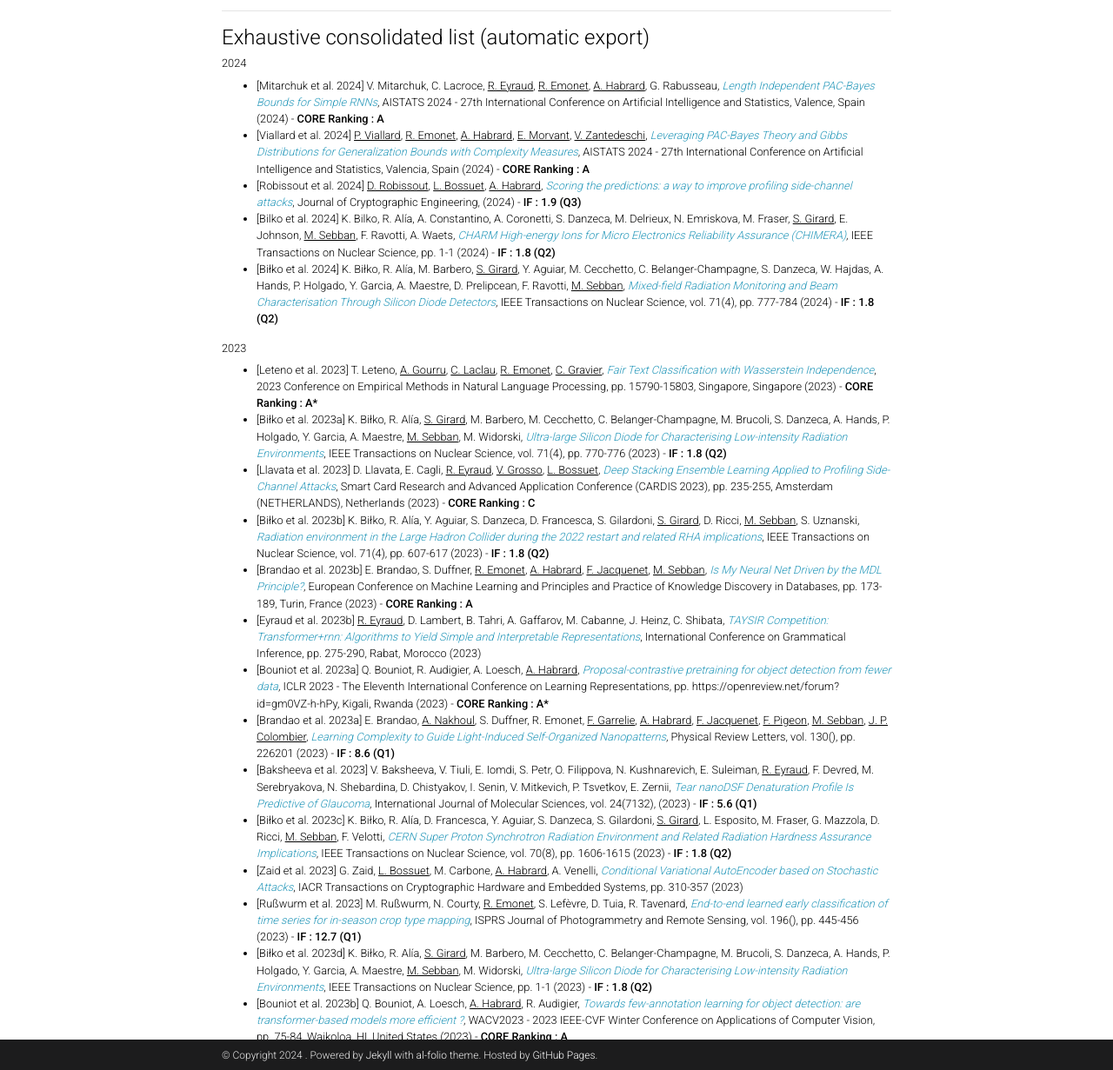
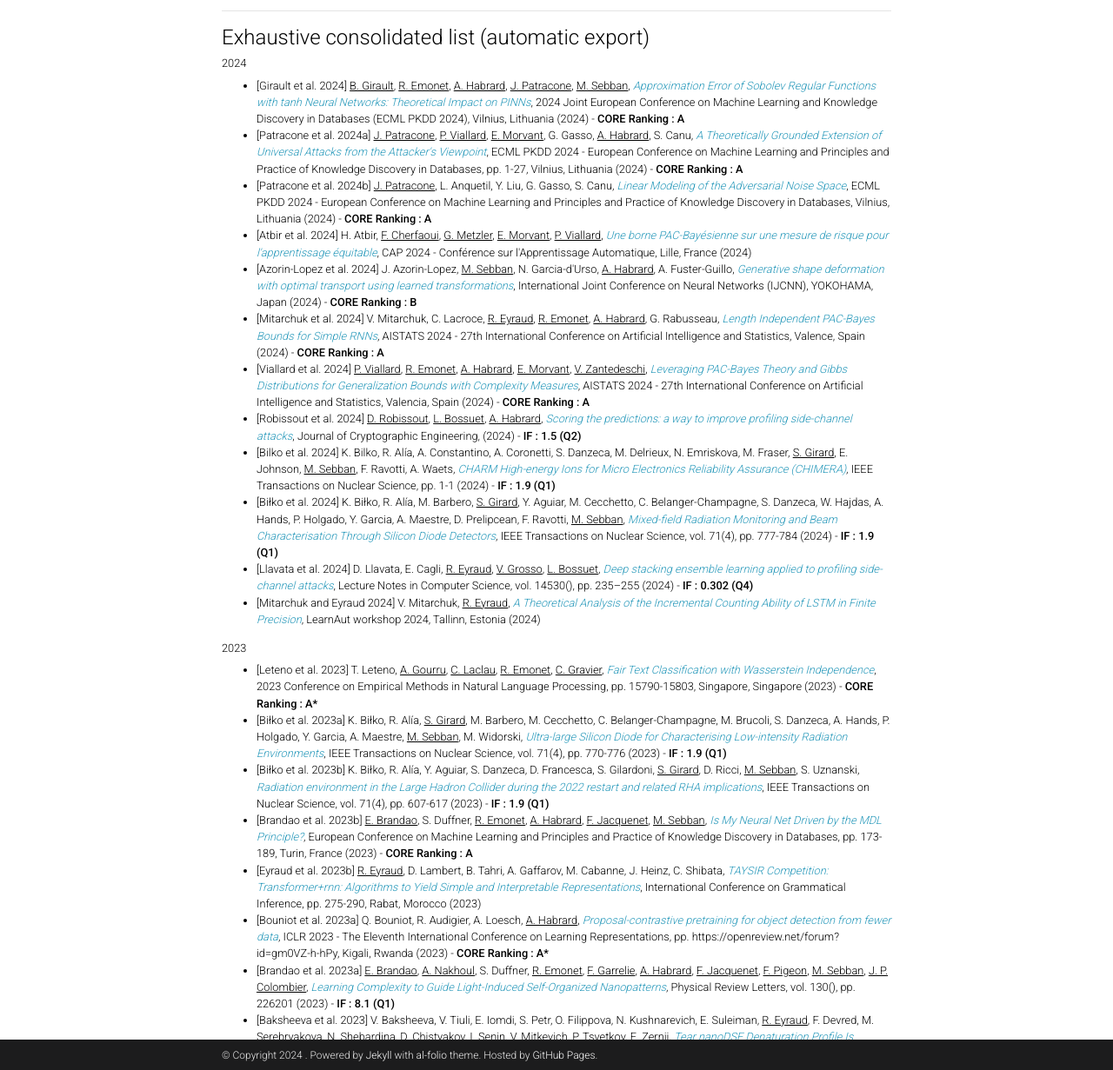
Before and after one commit to labhc-malice/labhc-malice.github.io, a Jekyll site: the page built from _pages/publications.md, in a window 1280 px wide and 1400 px high, scrolled down 389 px, cut to the strip 169-1400 px from the top of the window. Shown: the whole strip at 87% size. Built offline with Jekyll 4.4.1, drawn with Linux system fonts in a browser that asks for light colours; comment, search, counter and statistics services are not loaded; a style sheet for code colours, icons or effects is not loaded; some of the changed text lies outside the part shown.

Commit message:
Update from labmetry

```diff
--- a/_includes/labmetry_raw.html
+++ b/_includes/labmetry_raw.html
@@ -1,7 +1,50 @@
 
                                                     <h2>2024</h2>
             <ul>
-                <li>[Mitarchuk et al. 2024]             V. Mitarchuk,                 C. Lacroce,                             <u>R. Eyraud</u>,
+                <li>[Girault et al. 2024]                         <u>B. Girault</u>,
+                                    <u>R. Emonet</u>,
+                                    <u>A. Habrard</u>,
+                                    <u>J. Patracone</u>,
+                                    <u>M. Sebban</u>,
+
+<em><a href="https://inria.hal.science/hal-04518335" target="_blank">Approximation Error of Sobolev Regular Functions with tanh Neural Networks: Theoretical Impact on PINNs</a></em>, 2024 Joint European Conference on Machine Learning and Knowledge Discovery in Databases (ECML PKDD 2024), Vilnius, Lithuania (2024)
+     - <strong>
+            CORE Ranking : A
+    </strong>
+</li>
+                            <li>[Patracone et al. 2024a]                         <u>J. Patracone</u>,
+                                    <u>P. Viallard</u>,
+                                    <u>E. Morvant</u>,
+                        G. Gasso,                             <u>A. Habrard</u>,
+                        S. Canu,
+<em><a href="https://hal.science/hal-03615461v3" target="_blank">A Theoretically Grounded Extension of Universal Attacks from the Attacker&#039;s Viewpoint</a></em>, ECML PKDD 2024 - European Conference on Machine Learning and Principles and Practice of Knowledge Discovery in Databases, pp. 1-27, Vilnius, Lithuania (2024)
+     - <strong>
+            CORE Ranking : A
+    </strong>
+</li>
+                            <li>[Patracone et al. 2024b]                         <u>J. Patracone</u>,
+                        L. Anquetil,                 Y. Liu,                 G. Gasso,                 S. Canu,
+<em><a href="https://inria.hal.science/hal-04589704" target="_blank">Linear Modeling of the Adversarial Noise Space</a></em>, ECML PKDD 2024 - European Conference on Machine Learning and Principles and Practice of Knowledge Discovery in Databases, Vilnius, Lithuania (2024)
+     - <strong>
+            CORE Ranking : A
+    </strong>
+</li>
+                            <li>[Atbir et al. 2024]             H. Atbir,                             <u>F. Cherfaoui</u>,
+                                    <u>G. Metzler</u>,
+                                    <u>E. Morvant</u>,
+                                    <u>P. Viallard</u>,
+
+<em><a href="https://hal.science/hal-04646194" target="_blank">Une borne PAC-Bayésienne sur une mesure de risque pour l&#039;apprentissage équitable</a></em>, CAP 2024 - Conférence sur l&#039;Apprentissage Automatique, Lille, France (2024)
+</li>
+                            <li>[Azorin-Lopez et al. 2024]             J. Azorin-Lopez,                             <u>M. Sebban</u>,
+                        N. Garcia-d&#039;Urso,                             <u>A. Habrard</u>,
+                        A. Fuster-Guillo,
+<em><a href="https://hal.science/hal-04628534" target="_blank">Generative shape deformation with optimal transport using learned transformations</a></em>, International Joint Conference on Neural Networks (IJCNN), YOKOHAMA, Japan (2024)
+     - <strong>
+            CORE Ranking : B
+    </strong>
+</li>
+                            <li>[Mitarchuk et al. 2024]             V. Mitarchuk,                 C. Lacroce,                             <u>R. Eyraud</u>,
                                     <u>R. Emonet</u>,
                                     <u>A. Habrard</u>,
                         G. Rabusseau,
@@ -27,7 +70,7 @@
 
 <em><a href="https://hal.science/hal-04538242" target="_blank">Scoring the predictions: a way to improve profiling side-channel attacks</a></em>, Journal of Cryptographic Engineering, (2024)
      - <strong>
-            IF : 1.9 (Q3)
+            IF : 1.5 (Q2)
     </strong>
 </li>
                             <li>[Bilko et al. 2024]             K. Bilko,                 R. Alía,                 A. Constantino,                 A. Coronetti,                 S. Danzeca,                 M. Delrieux,                 N. Emriskova,                 M. Fraser,                             <u>S. Girard</u>,
@@ -35,7 +78,7 @@
                         F. Ravotti,                 A. Waets,
 <em><a href="https://hal.science/hal-04421732" target="_blank">CHARM High-energy Ions for Micro Electronics Reliability Assurance (CHIMERA)</a></em>, IEEE Transactions on Nuclear Science, pp. 1-1 (2024)
      - <strong>
-            IF : 1.8 (Q2)
+            IF : 1.9 (Q1)
     </strong>
 </li>
                             <li>[Biłko et al. 2024]             K. Biłko,                 R. Alía,                 M. Barbero,                             <u>S. Girard</u>,
@@ -43,8 +86,21 @@
 
 <em><a href="https://hal.science/hal-04378518" target="_blank">Mixed-field Radiation Monitoring and Beam Characterisation Through Silicon Diode Detectors</a></em>, IEEE Transactions on Nuclear Science, vol. 71(4), pp. 777-784 (2024)
      - <strong>
-            IF : 1.8 (Q2)
+            IF : 1.9 (Q1)
     </strong>
+</li>
+                            <li>[Llavata et al. 2024]             D. Llavata,                 E. Cagli,                             <u>R. Eyraud</u>,
+                                    <u>V. Grosso</u>,
+                                    <u>L. Bossuet</u>,
+
+<em><a href="https://hal.science/hal-04500209" target="_blank">Deep stacking ensemble learning applied to profiling side-channel attacks</a></em>, Lecture Notes in Computer Science, vol. 14530(), pp. 235–255 (2024)
+     - <strong>
+            IF : 0.302 (Q4)
+    </strong>
+</li>
+                            <li>[Mitarchuk and Eyraud 2024]             V. Mitarchuk,                             <u>R. Eyraud</u>,
+
+<em><a href="https://hal.science/hal-04619401" target="_blank">A Theoretical Analysis of the Incremental Counting Ability of LSTM in Finite Precision</a></em>, LearnAut workshop 2024, Tallinn, Estonia (2024)
 </li>
                                                             </ul>
                         <h2>2023</h2>
@@ -64,16 +120,7 @@
                         M. Widorski,
 <em><a href="https://hal.science/hal-04378515" target="_blank">Ultra-large Silicon Diode for Characterising Low-intensity Radiation Environments</a></em>, IEEE Transactions on Nuclear Science, vol. 71(4), pp. 770-776 (2023)
      - <strong>
-            IF : 1.8 (Q2)
-    </strong>
-</li>
-                            <li>[Llavata et al. 2023]             D. Llavata,                 E. Cagli,                             <u>R. Eyraud</u>,
-                                    <u>V. Grosso</u>,
-                                    <u>L. Bossuet</u>,
-
-<em><a href="https://hal.science/hal-04500209" target="_blank">Deep Stacking Ensemble Learning Applied to Profiling Side-Channel Attacks</a></em>, Smart Card Research and Advanced Application Conference (CARDIS 2023), pp. 235-255, Amsterdam (NETHERLANDS), Netherlands (2023)
-     - <strong>
-            CORE Ranking : C
+            IF : 1.9 (Q1)
     </strong>
 </li>
                             <li>[Biłko et al. 2023b]             K. Biłko,                 R. Alía,                 Y. Aguiar,                 S. Danzeca,                 D. Francesca,                 S. Gilardoni,                             <u>S. Girard</u>,
@@ -81,10 +128,11 @@
                         S. Uznanski,
 <em><a href="https://hal.science/hal-04264101" target="_blank">Radiation environment in the Large Hadron Collider during the 2022 restart and related RHA implications</a></em>, IEEE Transactions on Nuclear Science, vol. 71(4), pp. 607-617 (2023)
      - <strong>
-            IF : 1.8 (Q2)
+            IF : 1.9 (Q1)
     </strong>
 </li>
-                            <li>[Brandao et al. 2023b]             E. Brandao,                 S. Duffner,                             <u>R. Emonet</u>,
+                            <li>[Brandao et al. 2023b]                         <u>E. Brandao</u>,
+                        S. Duffner,                             <u>R. Emonet</u>,
                                     <u>A. Habrard</u>,
                                     <u>F. Jacquenet</u>,
                                     <u>M. Sebban</u>,
@@ -105,8 +153,10 @@
             CORE Ranking : A*
     </strong>
 </li>
-                            <li>[Brandao et al. 2023a]             E. Brandao,                             <u>A. Nakhoul</u>,
-                        S. Duffner,                 R. Emonet,                             <u>F. Garrelie</u>,
+                            <li>[Brandao et al. 2023a]                         <u>E. Brandao</u>,
+                                    <u>A. Nakhoul</u>,
+                        S. Duffner,                             <u>R. Emonet</u>,
+                                    <u>F. Garrelie</u>,
                                     <u>A. Habrard</u>,
                                     <u>F. Jacquenet</u>,
                                     <u>F. Pigeon</u>,
@@ -115,14 +165,14 @@
 
 <em><a href="https://ujm.hal.science/ujm-04157829" target="_blank">Learning Complexity to Guide Light-Induced Self-Organized Nanopatterns</a></em>, Physical Review Letters, vol. 130(), pp. 226201 (2023)
      - <strong>
-            IF : 8.6 (Q1)
+            IF : 8.1 (Q1)
     </strong>
 </li>
                             <li>[Baksheeva et al. 2023]             V. Baksheeva,                 V. Tiuli,                 E. Iomdi,                 S. Petr,                 O. Filippova,                 N. Kushnarevich,                 E. Suleiman,                             <u>R. Eyraud</u>,
                         F. Devred,                 M. Serebryakova,                 N. Shebardina,                 D. Chistyakov,                 I. Senin,                 V. Mitkevich,                 P. Tsvetkov,                 E. Zernii,
-<em><a href="https://hal-amu.archives-ouvertes.fr/hal-04066064" target="_blank">Tear nanoDSF Denaturation Profile Is Predictive of Glaucoma</a></em>, International Journal of Molecular Sciences, vol. 24(7132), (2023)
+<em><a href="https://amu.hal.science/hal-04066064" target="_blank">Tear nanoDSF Denaturation Profile Is Predictive of Glaucoma</a></em>, International Journal of Molecular Sciences, vol. 24(7132), (2023)
      - <strong>
-            IF : 5.6 (Q1)
+            IF : 4.9 (Q1)
     </strong>
 </li>
                             <li>[Biłko et al. 2023c]             K. Biłko,                 R. Alía,                 D. Francesca,                 Y. Aguiar,                 S. Danzeca,                 S. Gilardoni,                             <u>S. Girard</u>,
@@ -130,7 +180,7 @@
                         F. Velotti,
 <em><a href="https://hal.science/hal-04253175" target="_blank">CERN Super Proton Synchrotron Radiation Environment and Related Radiation Hardness Assurance Implications</a></em>, IEEE Transactions on Nuclear Science, vol. 70(8), pp. 1606-1615 (2023)
      - <strong>
-            IF : 1.8 (Q2)
+            IF : 1.9 (Q1)
     </strong>
 </li>
                             <li>[Zaid et al. 2023]             G. Zaid,                             <u>L. Bossuet</u>,
@@ -142,15 +192,7 @@
                         S. Lefèvre,                 D. Tuia,                 R. Tavenard,
 <em><a href="https://hal.science/hal-04023073" target="_blank">End-to-end learned early classification of time series for in-season crop type mapping</a></em>, ISPRS Journal of Photogrammetry and Remote Sensing, vol. 196(), pp. 445-456 (2023)
      - <strong>
-            IF : 12.7 (Q1)
-    </strong>
-</li>
-                            <li>[Biłko et al. 2023d]             K. Biłko,                 R. Alía,                             <u>S. Girard</u>,
-                        M. Barbero,                 M. Cecchetto,                 C. Belanger-Champagne,                 M. Brucoli,                 S. Danzeca,                 A. Hands,                 P. Holgado,                 Y. Garcia,                 A. Maestre,                             <u>M. Sebban</u>,
-                        M. Widorski,
-<em><a href="https://hal.science/hal-04324049" target="_blank">Ultra-large Silicon Diode for Characterising Low-intensity Radiation Environments</a></em>, IEEE Transactions on Nuclear Science, pp. 1-1 (2023)
-     - <strong>
-            IF : 1.8 (Q2)
+            IF : 10.6 (Q1)
     </strong>
 </li>
                             <li>[Bouniot et al. 2023b]             Q. Bouniot,                 A. Loesch,                             <u>A. Habrard</u>,
@@ -164,16 +206,16 @@
                         S. Ayache,                 P. Tsvetkov,                 S. Kalidindi,                 V. Baksheeva,                 S. Boissonneau,                 C. Jiguet-Jiglaire,                 R. Appay,                 I. Nanni-Metellus,                 O. Chinot,                 F. Devred,                 E. Tabouret,
 <em><a href="https://amu.hal.science/hal-03957563" target="_blank">Plasma nanoDSF Denaturation Profile at Baseline Is Predictive of Glioblastoma EGFR Status</a></em>, Cancers, (2023)
      - <strong>
-            IF : 5.2 (Q2)
+            IF : 4.5 (Q1)
     </strong>
 </li>
                             <li>[Viallard et al. 2023]                         <u>P. Viallard</u>,
                         P. Germain,                             <u>A. Habrard</u>,
                                     <u>E. Morvant</u>,
 
-<em><a href="https://hal.science/hal-03143025v3" target="_blank">A General Framework for the Practical Disintegration of PAC-Bayesian Bounds</a></em>, Machine Learning, (2023)
+<em><a href="https://hal.science/hal-03143025v3" target="_blank">A General Framework for the Practical Disintegration of PAC-Bayesian Bounds</a></em>, Machine Learning, vol. 113(2), pp. 519-604 (2023)
      - <strong>
-            IF : 7.5 (Q1)
+            IF : 4.3 (Q2)
     </strong>
 </li>
                     </ul>
```
